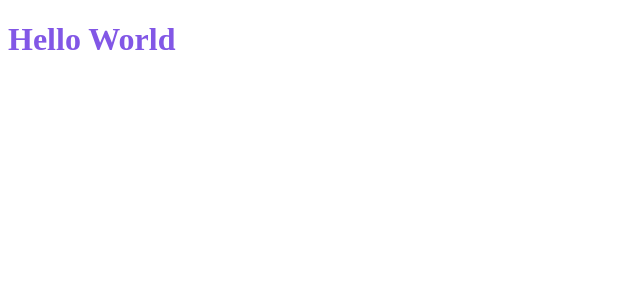
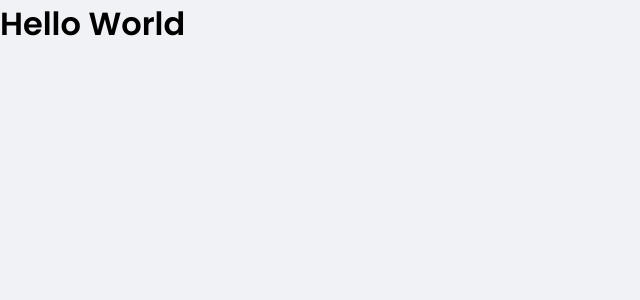
Before and after one commit to jailcomfranssa/React-dtmoney, a React (Create React App) app: page / in a window 1280 px wide. Shown: the top 300 px of the page, without its empty margins (0-640 px from the left). Built offline with nearby package versions, Linux system fonts and the light colour scheme.

Commit message:
add Fontes do Google Fonts

```diff
--- a/public/index.html
+++ b/public/index.html
@@ -2,8 +2,13 @@
 <html lang="en">
 
   <head>
+    <link rel="preconnect" href="https://fonts.googleapis.com">
+    <link rel="preconnect" href="https://fonts.gstatic.com" crossorigin>
     <meta charset="utf-8" />
     <meta name="viewport" content="width=device-width, initial-scale=1" />
+    <link rel="shortcut icon" href="favicon.png" type="image/png">
+    <link href="https://fonts.googleapis.com/css2?family=Poppins:wght@400;600&family=Rajdhani:wght@300;700&display=swap" rel="stylesheet">
+
     <title>DTMONEY</title>
   </head>
 
--- a/src/App.tsx
+++ b/src/App.tsx
@@ -1,14 +1,11 @@
-import styled from 'styled-components'
-
-const Title = styled.h1`
-  color: #8257e6;
-`
+import { GlobalStyle } from "./styles/global";
 
 export function App() {
   return (
 
     <div className="App">
-      <Title>Hello World</Title>
+      <h1>Hello World</h1>
+      <GlobalStyle/>
 
     </div>
   );
--- /dev/null
+++ b/src/styles/global.ts
@@ -0,0 +1,54 @@
+import { createGlobalStyle } from 'styled-components'
+
+export const GlobalStyle = createGlobalStyle`
+
+    :root {
+        --background: #f0f2f5;
+        --red: #e52e4d;
+        --blue: #5429cc;
+        --blue-light: #6933ff;
+        --text-title: #363f5f;
+        --text-body: #969cb3;
+        --shape: #ffffff;
+    }
+
+    * {
+        margin: 0;
+        padding: 0;
+        box-sizing: border-box;
+    }
+
+    html {
+        @media (max-width: 1080px){
+            font-size: 93.75%;
+        }
+
+        @media (max-width: 720px){
+            font-size: 87.5%;
+        }
+    }
+
+    body {
+        background-color: var(--background);
+        -webkit-font-smoothing: antialiased;
+    }
+
+    body, input, textarea, button {
+        font-family: 'Poppins', sans-serif;
+        font-weight: 400;
+    }
+
+    h1, h2, h3, h4, h5, h6, strong {
+        font-weight: 600;
+    }
+
+    button {
+        cursor: pointer;
+    }
+
+    [disabled] {
+        opacity: 0.6;
+        cursor: not-allowed;
+    }
+
+`
```
Also changed, not shown: public/favicon.png (renamed from public/3d-money.png).
